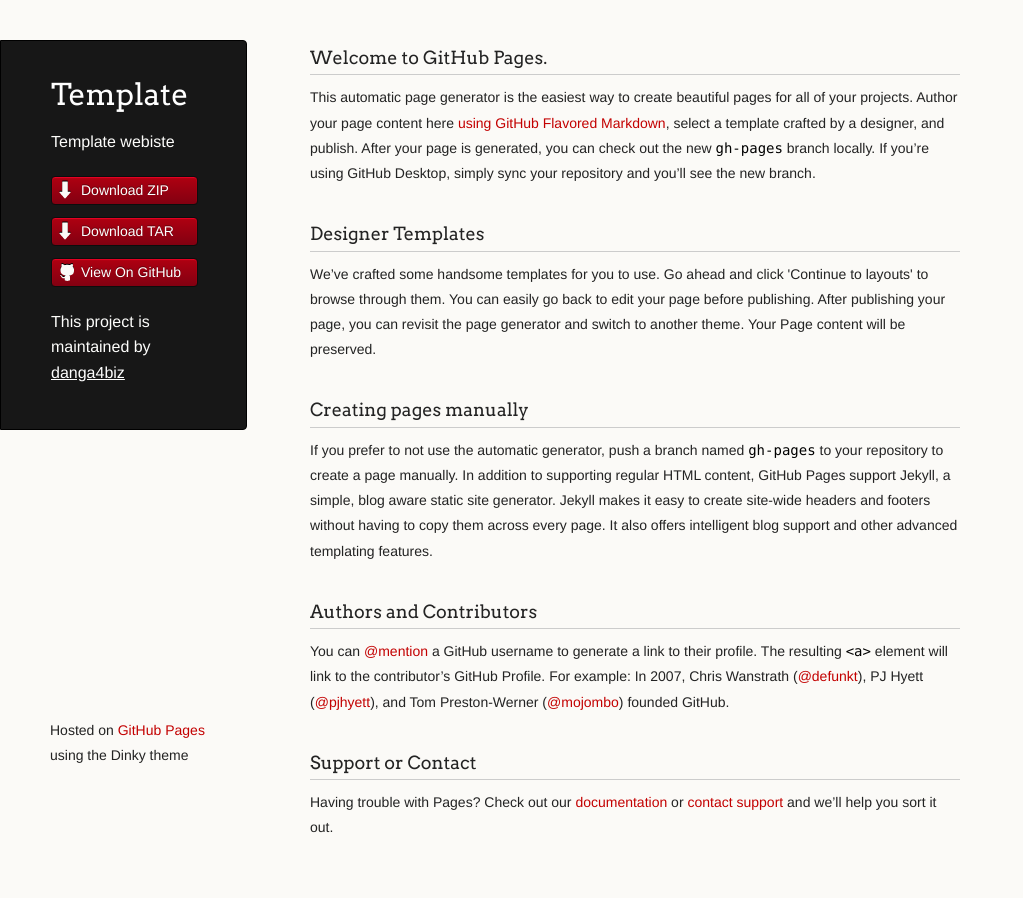
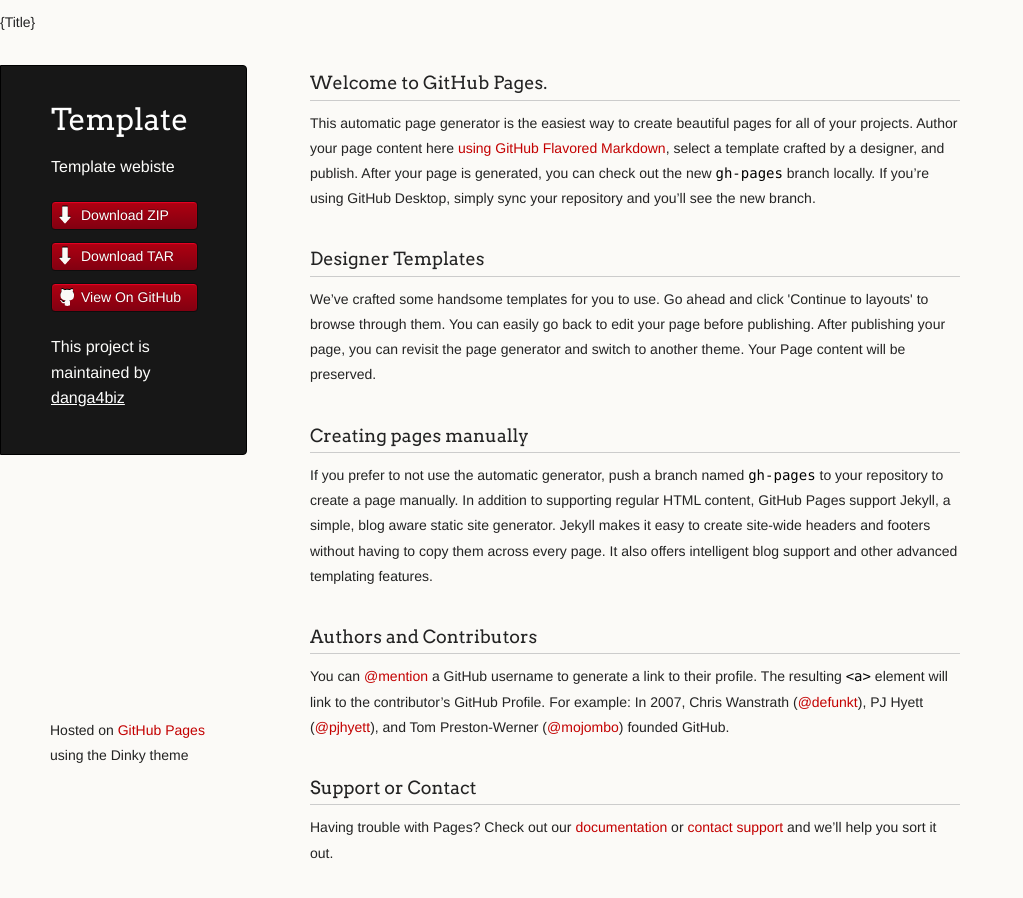
Before and after one commit to danga4biz/Template, a plain HTML site: page index.html in a window 1280 px wide. Shown: the whole page, without its empty margins (0-1023 px from the left). Drawn offline with Linux system fonts and the light colour scheme.

Commit message:
Update index.html

```diff
--- a/index.html
+++ b/index.html
@@ -15,7 +15,19 @@
   </head>
   <body>
   <!-- begin outerWrapper -->
-  <div class='layoutStyle' id='outerWrapper'>
+  <div id='outerWrapper'>
+	<!-- begin topLineWrapper -->
+	<div id='topLineWrapper'>
+
+		<!-- begin topLineLeft -->
+		<div id="topLineLeft">
+			{Title}
+		</div>
+		<!-- end topLineLeft -->
+
+	</div>
+	<!-- end topLineWrapper -->
+
 
     <div class="wrapper">
       <header>
@@ -65,8 +77,9 @@
     <!--[if !IE]><script>fixScale(document);</script><![endif]-->
 
 
-	</div>
-	<!-- end outerWrapper -->
+
+</div>
+<!-- end outerWrapper -->
 
   </body>
 </html>
```
